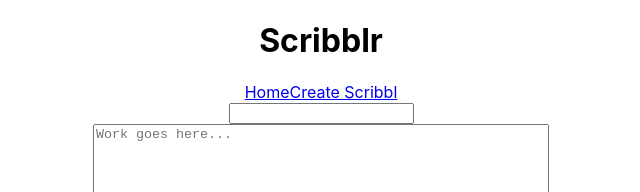
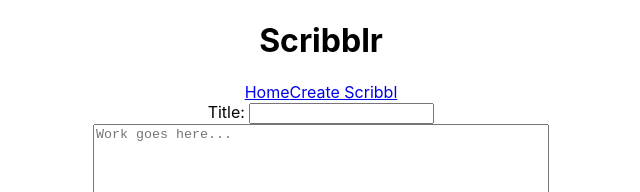
Before and after one commit to ashleyfrancisco06/scribblr, a React (Create React App) app: page /create-scribbl in a window 1280 px wide. Shown: the top 192 px of the page, without its empty margins (319-959 px from the left). Built offline with nearby package versions, Linux system fonts and the light colour scheme.

Commit message:
submit new post button completed

```diff
--- a/src/components/CreateForm/CreateForm.js
+++ b/src/components/CreateForm/CreateForm.js
@@ -54,18 +54,21 @@ class CreateForm extends Component {
                 <form id='post-form'
                 onSubmit={this.handleSubmit}
                  onChange={this.handleChange}>
+                    <label htmlFor="title">Title: </label>
                     <input type='text'
+                    name='title'
                     value={this.state.title} />
                     {/* <select form='post-form' className='postDropdownSelect'>
                         <option value={this.state.value}>Select Genre</option>
-                        <option value='short story'>Short Story</option>
-                        <option value='poetry'>Poetry</option>
-                        <option value='essay'>Essay</option>
-                        <option value='misc'>Misc</option>
+                        <option value='Short Story'>Short Story</option>
+                        <option value='Poetry'>Poetry</option>
+                        <option value='Essay'>Essay</option>
+                        <option value='Misc'>Misc</option>
                     </select> */}
                     <br />
                     {/* <input type='text' className='postContent' /> */}
                     <textarea form='post-form'
+                    name='content'
                      value={this.state.content}
                       placeholder='Work goes here...'
                        className='postContent'></textarea>
```
